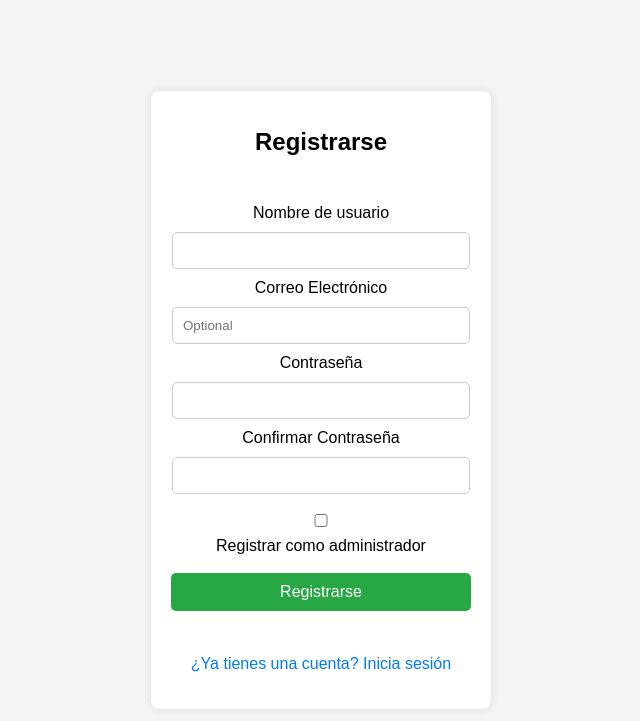
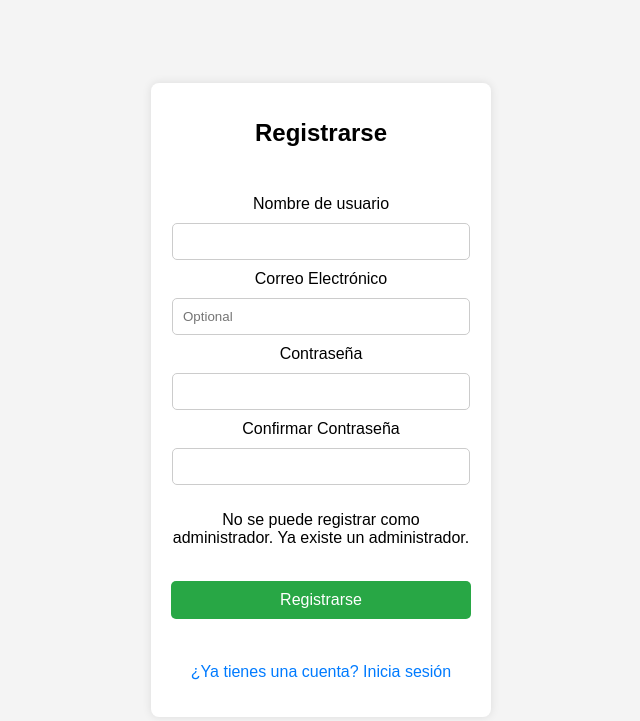
Before and after one commit to AngelGomera0917/App-contabilidad-Web, a Flask app: page /register in a window 1280 px wide. Shown: the top 721 px of the page, without its empty margins (319-959 px from the left). Run offline with Flask 3, Linux system fonts and the light colour scheme.

Commit message:
refactor: Clean up registration form HTML by removing commented code and improving visibility of admin registration checkbox

```diff
--- a/app/templates/register.html
+++ b/app/templates/register.html
@@ -43,23 +43,23 @@
             <input type="password" id="confirm_password" name="confirm_password" required>
 
             <!-- Mostrar el checkbox si no hay administradores -->
-            <!-- {% if not administrador_existente %}
+            {% if not administrador_existente %}
             <div class="form-group form-check">
                 <input type="checkbox" class="form-check-input" id="is_admin" name="is_admin">
                 <label class="form-check-label" for="is_admin"> Registrar como administrador </label>
             </div>
             {% else %}
-                El checkbox no se mostrará si ya existe un administrador
-                <p>No se puede registrar como administrador. Ya existe un administrador.</p>
+                <!-- El checkbox no se mostrará si ya existe un administrador  -->
+                <p> No se puede registrar como administrador. Ya existe un administrador. </p>
             {% endif %}
 
-            <br> -->
+            <br>
 
                 <!-- Campo para registrar como administrador -->
-            <div class="form-group form-check">
+            <!-- <div class="form-group form-check">
                 <input type="checkbox" class="form-check-input" id="is_admin" name="is_admin">
                 <label class="form-check-label" for="is_admin"> Registrar como administrador </label>
-            </div> <br>
+            </div> <br> -->
 
             <!-- Botón de enviar formulario -->
             <button type="submit" class="btn"> Registrarse </button>
```
